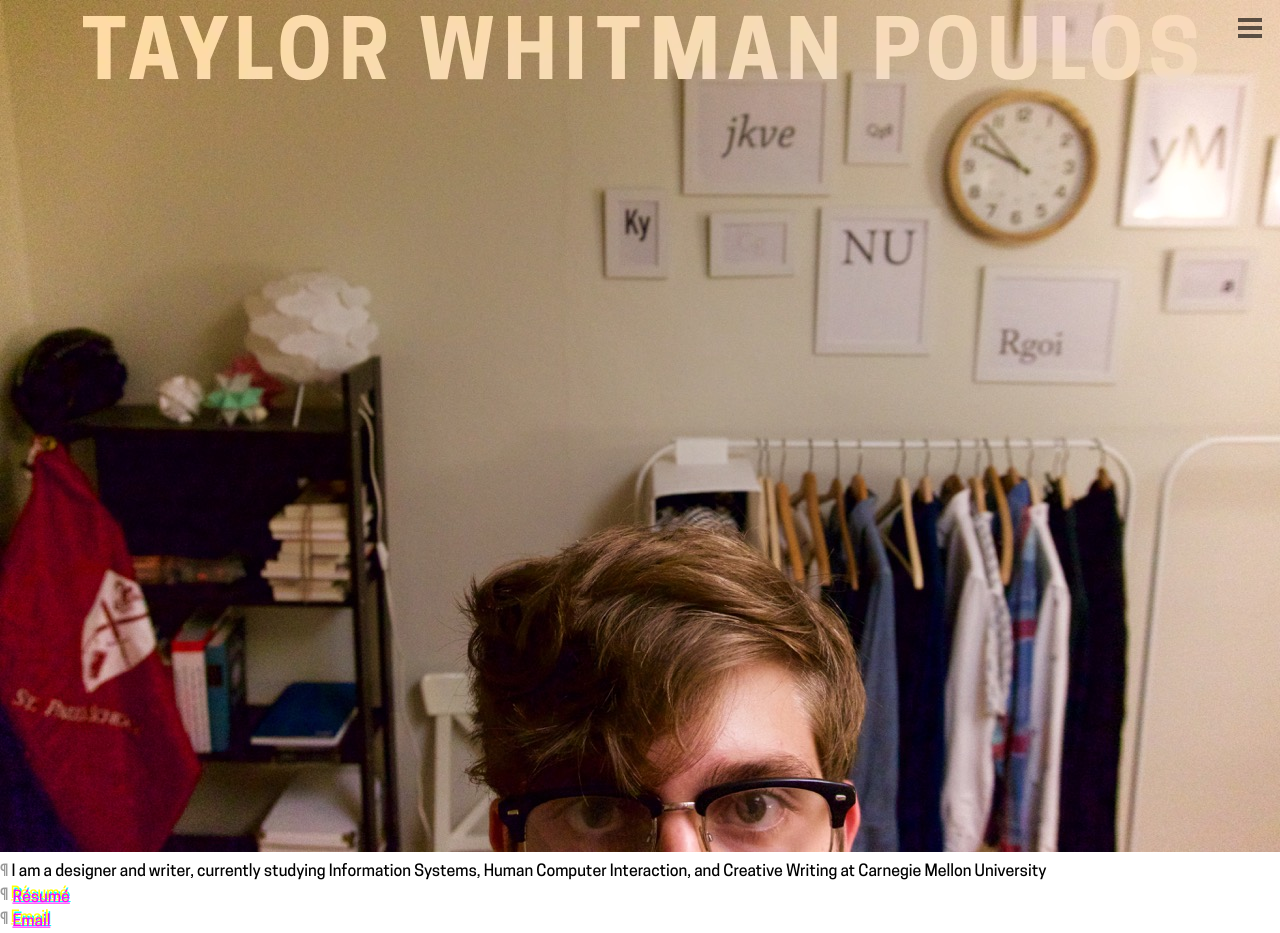
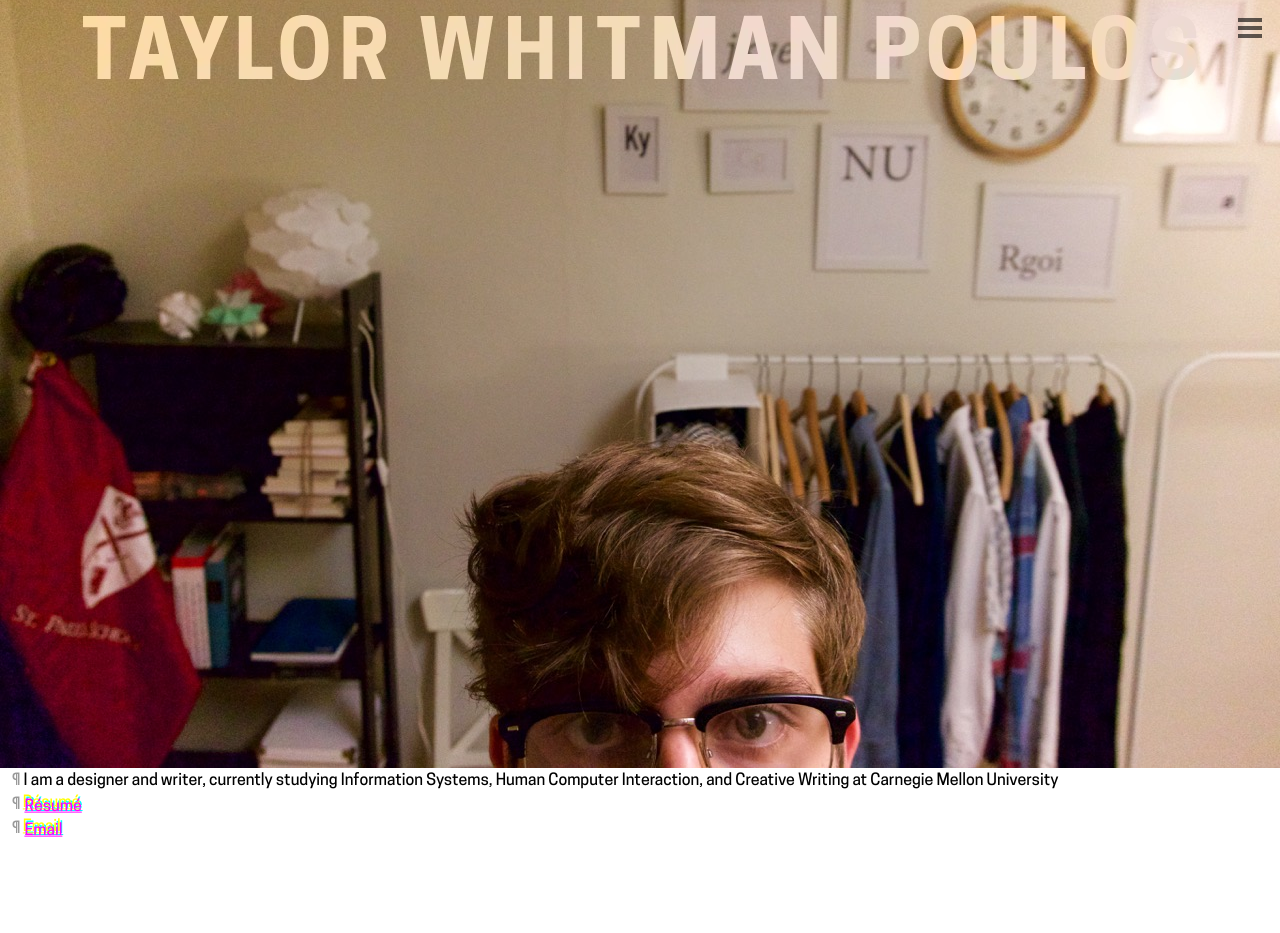
Before and after one commit to tpoulos/tpoulos.github.io, a Jekyll site: the page built from index.html, in a window 1280 px wide and 933 px high. Built offline with Jekyll 4.4.1, drawn with Linux system fonts in a browser that asks for light colours; nearby versions of some CDN libraries.

Commit message:
added fullscreen resizing selfie

```diff
--- a/_sass/_grid.scss
+++ b/_sass/_grid.scss
@@ -8,6 +8,9 @@ body {
 }
 
 
+
+// Wrappers wrap the content of the grid.
+// They have padding that forms the gutters between columns
 .wrapper {
 	-webkit-box-sizing: border-box;
 	   -moz-box-sizing: border-box;
@@ -33,3 +36,10 @@ img {
 	border: 0;
 	-ms-interpolation-mode: bicubic;
 }
+
+
+// These containers set themselves to conform to the columns of the grid
+
+@mixin full-width-container {
+	margin: 0 $column;
+}
--- a/_sass/_header.scss
+++ b/_sass/_header.scss
@@ -1,4 +1,6 @@
 header {
+  @include full-width-container;
+
   position: fixed;
   top: 24/26*1em;
 
--- a/_sass/_type.scss
+++ b/_sass/_type.scss
@@ -66,10 +66,6 @@ h2, h1 {
 
 
 
-header, #twoway {
-	margin: 0 $column;
-}
-
 h1, h2 {
 	margin: (24/26*1em) 0 (36/26*1em);
 }
--- a/css/style.scss
+++ b/css/style.scss
@@ -1,21 +1,6 @@
 ---
 
 ---
-
-
-
-
-
-
-
-
-
-
-
-img.full-screen {
-  width: 100%;
-}
-
 
 @import "variables";
 
@@ -23,3 +8,16 @@ img.full-screen {
 @import "type";
 @import "clickable";
 @import "header";
+
+
+.full-screen-selfie {
+  width: 100%;
+  height: 60vw;
+  max-height: 100vh;
+
+  overflow: hidden;
+
+  background-size: cover;
+  background-position: bottom;
+  background-image: url("/images/DSC00178.jpg");
+}
--- a/index.html
+++ b/index.html
@@ -2,12 +2,12 @@
 layout: default
 ---
 
+<div class="full-screen-selfie">
+  <!--img src="/images/DSC00178.jpg"-->
+</div>
+<div class="wrapper">
+  <p> I am a designer and writer, currently studying Information Systems, Human Computer Interaction, and Creative Writing at Carnegie Mellon University</p>
 
-
-
-<img src="/images/DSC00178.jpg" class="full-screen">
-
-<p> I am a designer and writer, currently studying Information Systems, Human Computer Interaction, and Creative Writing at Carnegie Mellon University</p>
-
-<p><a class="clickable" href="/docs/resume-summer-2015.pdf">Résumé</a>
-<p><a class="clickable" href="mailto:poulos.taylor.w@gmail.com">Email</a>
+  <p><a class="clickable" href="/docs/resume-summer-2015.pdf">Résumé</a>
+  <p><a class="clickable" href="mailto:poulos.taylor.w@gmail.com">Email</a>
+</div>
```
Also changed, not shown: 2 other files.
